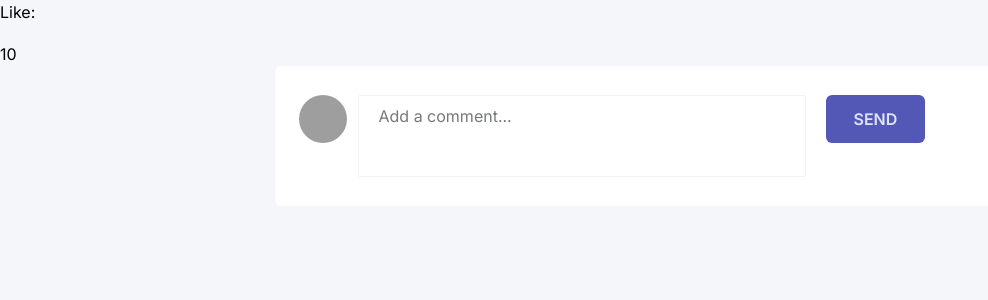
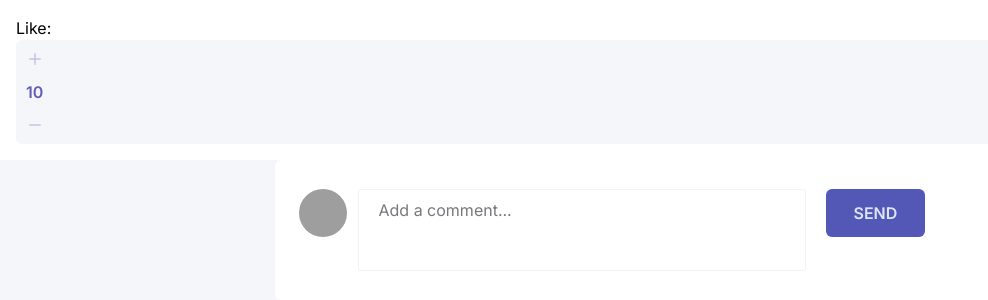
Before and after one commit to nisharga/comment-list, a Next.js app: page / in a window 1280 px wide. Shown: the top 300 px of the page, without its empty margins (0-988 px from the left). Built offline with nearby package versions, Linux system fonts and the light colour scheme; grey boxes are pictures that could not be loaded.

Commit message:
likes page

```diff
--- a/src/app/Components/CommentList.tsx
+++ b/src/app/Components/CommentList.tsx
@@ -3,9 +3,8 @@ import Likes from './Likes'
 
 const CommentList = () => {
   return (
-    <div className=''>
+    <div className='bg-white p-4'>
       Like: <Likes totalLike={10} />
-
     </div>
   )
 }
--- a/src/app/Components/Likes.tsx
+++ b/src/app/Components/Likes.tsx
@@ -1,14 +1,18 @@
-import { Plus } from "lucide-react";
-import { FC } from "react";
+"use client";
+import { Plus, Minus } from "lucide-react";
+import { FC, useState } from "react";
 
 interface IProps {
   totalLike: number;
 }
 
 const Likes: FC<IProps> = ({ totalLike }) => {
+  const [likes, setLikes] = useState(totalLike);
   return (
-    <div>
-      <Plus color={`text-[#00ff00]`} size={18} /> {totalLike}
+    <div className="bg-[#f5f6fa] p-2.5 flex flex-col rounded-md">
+      <button onClick={() => setLikes(likes + 1)}><Plus color="#c6c2e8" size={18} /> </button>
+      <div className="text-[#625fb3] py-3 font-semibold">{likes}</div>
+      <button onClick={() => setLikes(likes - 1)}><Minus color="#c6c2e8" size={18} /> </button>
     </div>
   );
 };
```
